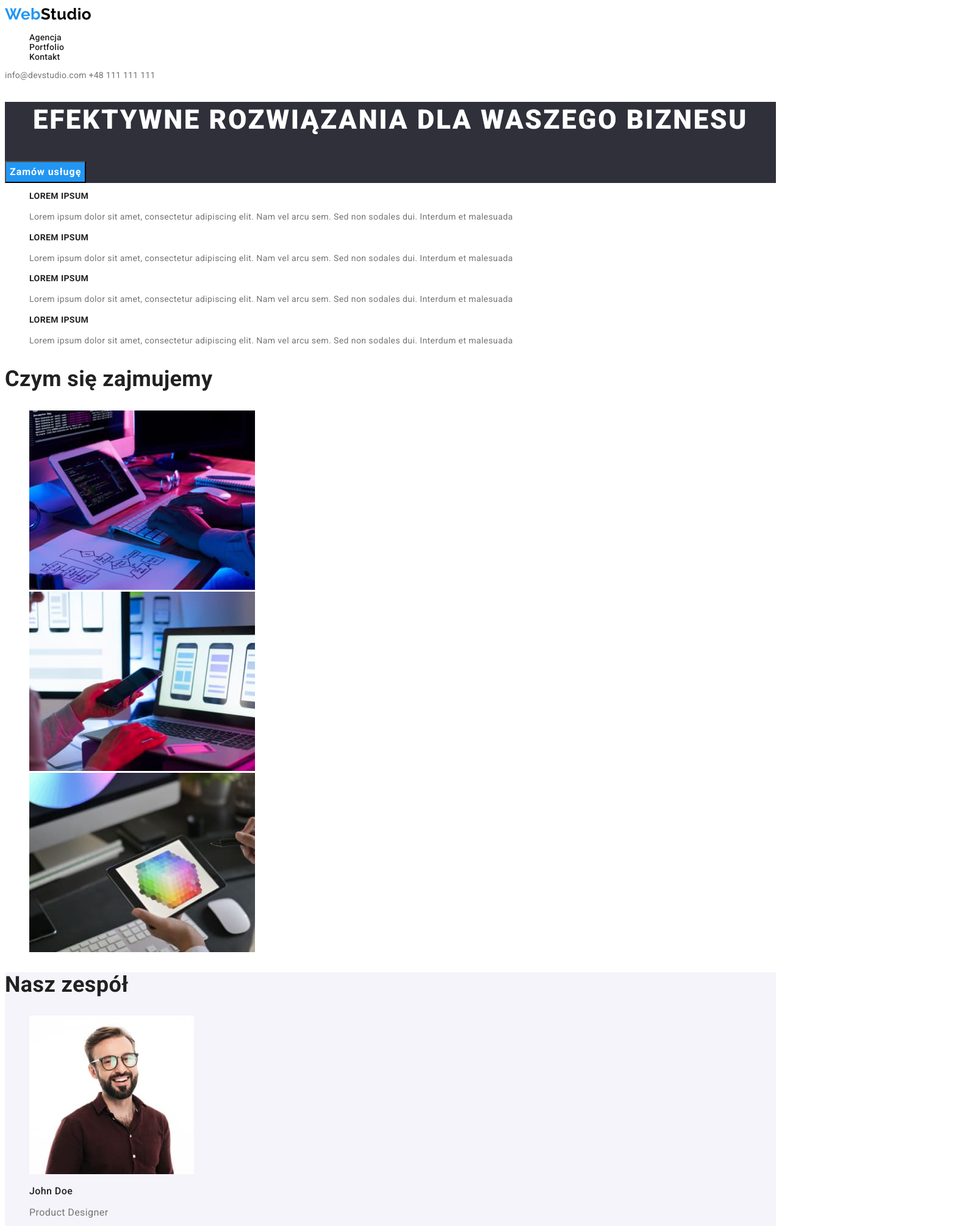
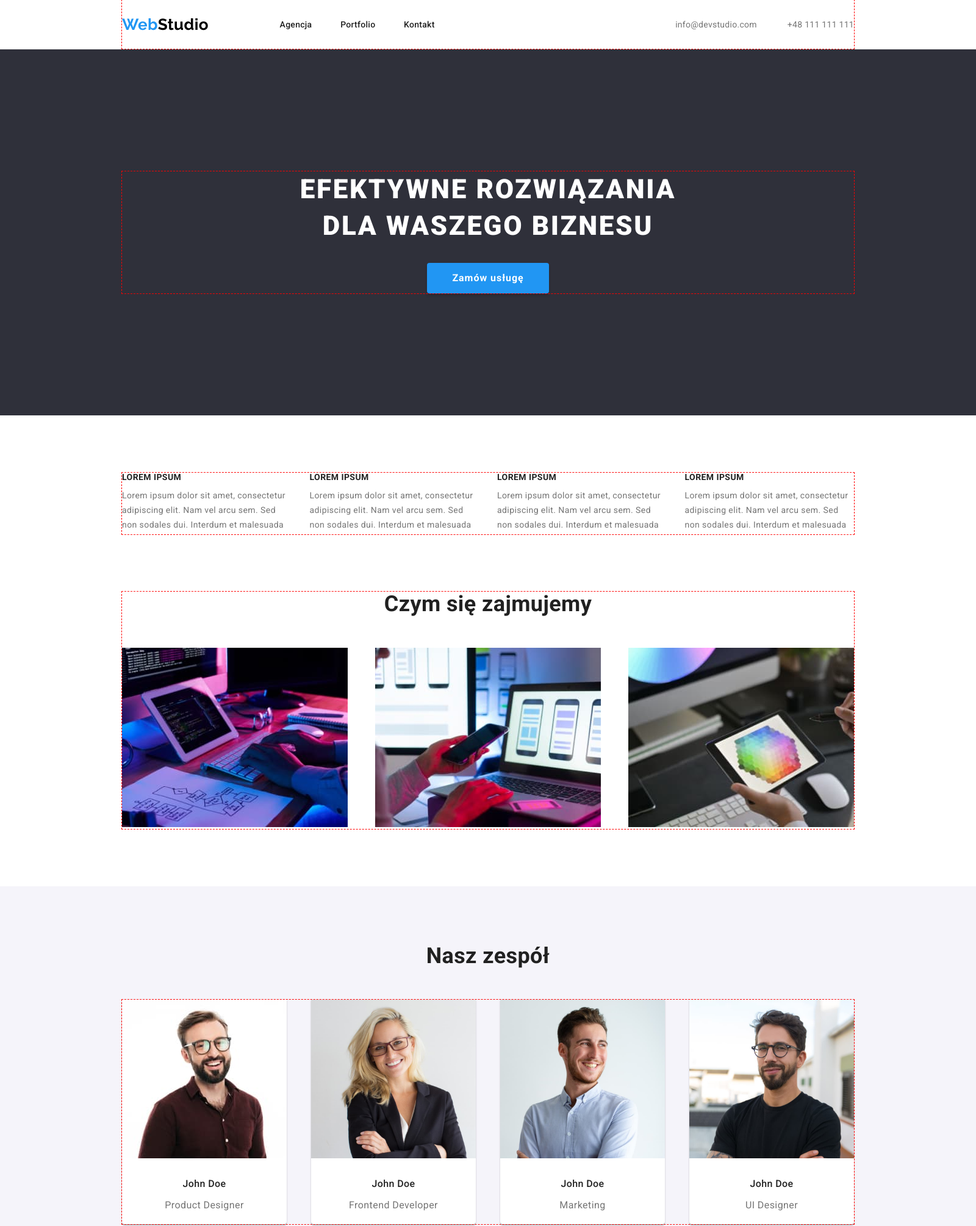
Before and after one commit to matilis/goit-markup-hw-03, a plain HTML site: page index.html in a window 1280 px wide. Shown: the top 2010 px of the page at 61% size, 1600 px wide, since content can reach past the window. Drawn offline with nearby package versions, Linux system fonts and the light colour scheme.

Commit message:
finished index.html

```diff
--- a/css/styles.css
+++ b/css/styles.css
@@ -7,6 +7,7 @@
   --backlight-color: #2196f3;
   --principal-color: #2f303a;
   --team-color: #f5f4fa;
+  --border-nav: #ececec;
 }
 :focus {
   background-color: var(--backlight-color);
@@ -18,12 +19,37 @@ body {
   background-color: #ffffff;
   font-size: 14px;
   letter-spacing: 0.03em;
+  width: 1600px;
+}
+.container {
+  max-width: 1200px;
+  margin: 0 auto;
+  outline: 1px dashed red;
+}
+.nav-menu-border {
+  border-bottom: 1px solid var(--border-nav);
+}
+.nav-menu {
+  height: 80px;
+  display: flex;
+  align-items: center;
+  justify-content: space-between;
+}
+.nav-list {
+  width: 254px;
+  height: 16px;
+  display: flex;
+  justify-content: space-between;
+  margin-right: 371px;
+  padding: 0;
 }
 .logo {
   text-decoration: none;
   font-family: 'Raleway', sans-serif;
   font-size: 26px;
   line-height: 1.19;
+  margin-right: 93px;
+  padding: 0;
 }
 .highlight-web {
   color: var(--backlight-color);
@@ -48,6 +74,8 @@ ul {
 }
 .contact-list {
   letter-spacing: 0.02em;
+  display: flex;
+  gap: 50px;
 }
 .contact-link {
   text-decoration: none;
@@ -58,6 +86,14 @@ ul {
 }
 .principal {
   background-color: var(--principal-color);
+  height: 600px;
+  padding-top: 200px;
+  margin-bottom: 94px;
+}
+.principal-item {
+  display: flex;
+  flex-direction: column;
+  align-items: center;
 }
 .principal-title {
   font-weight: 900;
@@ -67,6 +103,10 @@ ul {
   color: var(--background-color);
   text-align: center;
   text-transform: uppercase;
+  width: 696px;
+  height: 120px;
+  margin-top: 0;
+  margin-bottom: 30px;
 }
 .button1 {
   font-family: 'Roboto', sans-serif;
@@ -76,7 +116,12 @@ ul {
   letter-spacing: 0.06em;
   color: var(--background-color);
   background-color: var(--backlight-color);
+  border: none;
+  box-shadow: 0px 4px 4px rgba(0, 0, 0, 0.15);
+  border-radius: 4px;
   cursor: pointer;
+  width: 200px;
+  height: 50px;
 }
 .button1:hover {
   color: var(--main-color);
@@ -112,32 +157,73 @@ button:focus {
   clip: rect(0 0 0 0);
   overflow: hidden;
 }
-.title-section {
+.commercial {
   font-weight: 700;
   font-size: 36px;
   line-height: 1.16;
+  text-align: center;
+  margin-top: 94px;
+  margin-bottom: 0;
+  padding-bottom: 50px;
 }
-.team-section {
-  background-color: var(--team-color);
+.commercial-item {
+  margin: 0;
+  padding: 0;
+  display: flex;
+  justify-content: space-between;
+}
+.commercial-top {
+  padding-top: 94px;
+}
+.about {
+  height: 101px;
+}
+.about-list {
+  display: flex;
+  gap: 30px;
+  margin: 0;
+  padding: 0;
 }
 .descrition-title {
   font-weight: 700;
   font-size: 14px;
   line-height: 1.14;
+  margin-top: 0;
+  margin-bottom: 10px;
 }
 .descrition {
   line-height: 1.71;
   color: var(--third-color);
+  margin: 0;
 }
+.team {
+  background-color: var(--team-color);
+  display: center;
+  height: 648px;
+}
+.team-item {
+  margin: 0;
+  height: 368px;
+  background-color: var(--background-color);
+  box-shadow: 0px 1px 3px rgba(0, 0, 0, 0.12), 0px 1px 1px rgba(0, 0, 0, 0.14),
+    0px 2px 1px rgba(0, 0, 0, 0.2);
+  border-radius: 0px 0px 4px 4px;
+}
+
 .names {
   font-weight: 500;
   font-size: 16px;
   line-height: 1.18;
+  text-align: center;
+  margin-top: 30px;
+  margin-bottom: 10px;
 }
 .jobs {
   font-size: 16px;
   line-height: 1.18;
   color: var(--third-color);
+
+  text-align: center;
 }
 .gallery-title {
   font-weight: 700;
@@ -153,6 +239,13 @@ button:focus {
 .contact-footer {
   font-style: normal;
   background-color: var(--principal-color);
+  height: 252px;
+  padding-top: 60px;
+}
+.contact-footer-list {
+  padding-top: 20px;
+  padding-left: 0px;
+  margin: 0;
 }
 .highlight-footer {
   font-family: 'Raleway', sans-serif;
--- a/index.html
+++ b/index.html
@@ -13,10 +13,19 @@
       rel="stylesheet"
     />
     <!-- END Google Fonts Links -->
+    <link
+      rel="stylesheet"
+      href="https://cdnjs.cloudflare.com/ajax/libs/modern-normalize/1.1.0/modern-normalize.min.css"
+      integrity="sha512-wpPYUAdjBVSE4KJnH1VR1HeZfpl1ub8YT/NKx4PuQ5NmX2tKuGu6U/JRp5y+Y8XG2tV+wKQpNHVUX03MfMFn9Q=="
+      crossorigin="anonymous"
+      referrerpolicy="no-referrer"
+    />
     <link href="css/styles.css" rel="stylesheet" />
   </head>
   <body>
     <header>
+      <div class="nav-menu-border">
+        <div class="nav-menu container">
           <!--Logo-->
           <a class="logo" href="index.html"
             ><span class="highlight-web">Web</span><span class="highlight-header">Studio</span></a
@@ -40,19 +49,22 @@
             <a class="contact-link" href="mailto:info@devstudio.com">info@devstudio.com</a>
             <a class="contact-link" href="tel:+48111111111">+48 111 111 111</a>
           </div>
+        </div>
+      </div>
     </header>
     <main>
       <!--HERO-->
       <section class="principal">
-        <div>
+        <div class="principal-item container">
           <h1 class="principal-title">EFEKTYWNE ROZWIĄZANIA DLA WASZEGO BIZNESU</h1>
           <button class="button1" type="button">Zamów usługę</button>
         </div>
       </section>
-      <section class="about-section">
+
+      <section class="about container">
         <!--About Us-->
         <h2 class="visually-hidden">About Us</h2>
-        <ul>
+        <ul class="about-list">
           <li>
             <h3 class="descrition-title">LOREM IPSUM</h3>
             <p class="descrition">
@@ -83,9 +95,9 @@
           </li>
         </ul>
       </section>
-      <section>
-        <h2 class="title-section">Czym się zajmujemy</h2>
-        <ul>
+      <section class="container">
+        <h2 class="commercial">Czym się zajmujemy</h2>
+        <ul class="commercial-item about-list">
           <li>
             <img
               src="images/box1.jpg"
@@ -112,36 +124,39 @@
           </li>
         </ul>
       </section>
-      <section class="team-section">
+      <section class="team">
         <!--Our Team-->
-        <h2 class="title-section">Nasz zespół</h2>
-        <ul>
-          <li>
+        <h2 class="commercial commercial-top">Nasz zespół</h2>
+        <div class="container">
+          <ul class="commercial-item about-list">
+            <li class="team-item">
               <img src="images/john1.jpg" alt="John Doe Photo" width="270" height="260" />
               <h3 class="names">John Doe</h3>
               <p class="jobs">Product Designer</p>
             </li>
-          <li>
+            <li class="team-item">
               <img src="images/john2.jpg" alt="John Doe Photo" width="270" height="260" />
               <h3 class="names">John Doe</h3>
               <p class="jobs">Frontend Developer</p>
             </li>
-          <li>
+            <li class="team-item">
               <img src="images/john3.jpg" alt="John Doe Photo" width="270" height="260" />
               <h3 class="names">John Doe</h3>
               <p class="jobs">Marketing</p>
             </li>
-          <li>
+            <li class="team-item">
               <img src="images/john4.jpg" alt="John Doe Photo" width="270" height="260" />
               <h3 class="names">John Doe</h3>
               <p class="jobs">UI Designer</p>
             </li>
           </ul>
+        </div>
       </section>
     </main>
     <footer>
       <!--Logo+Contact-->
       <address class="contact-footer" id="contact">
+        <div class="container">
           <a class="logo" href="index.html"
             ><span class="highlight-web">Web</span><span class="highlight-footer">Studio</span></a
           >
@@ -162,6 +177,7 @@
               <a class="contact-footer-link" href="tel:0048111111111">+48 111 111 111</a>
             </li>
           </ul>
+        </div>
       </address>
     </footer>
   </body>
```
Also changed, not shown: portfolio.html (+13 -0 lines). Lines whose indentation alone changed are shown as unchanged.
